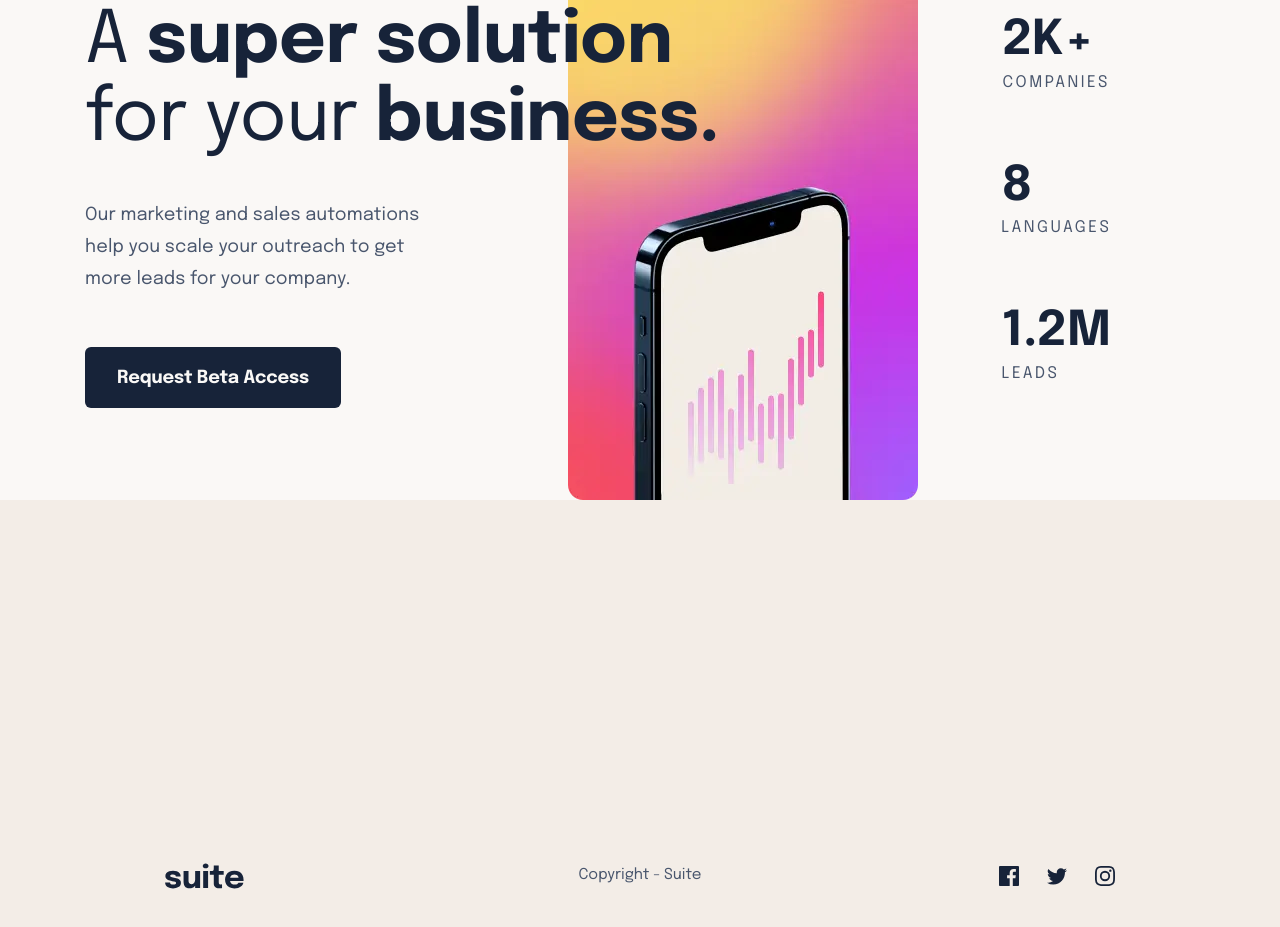
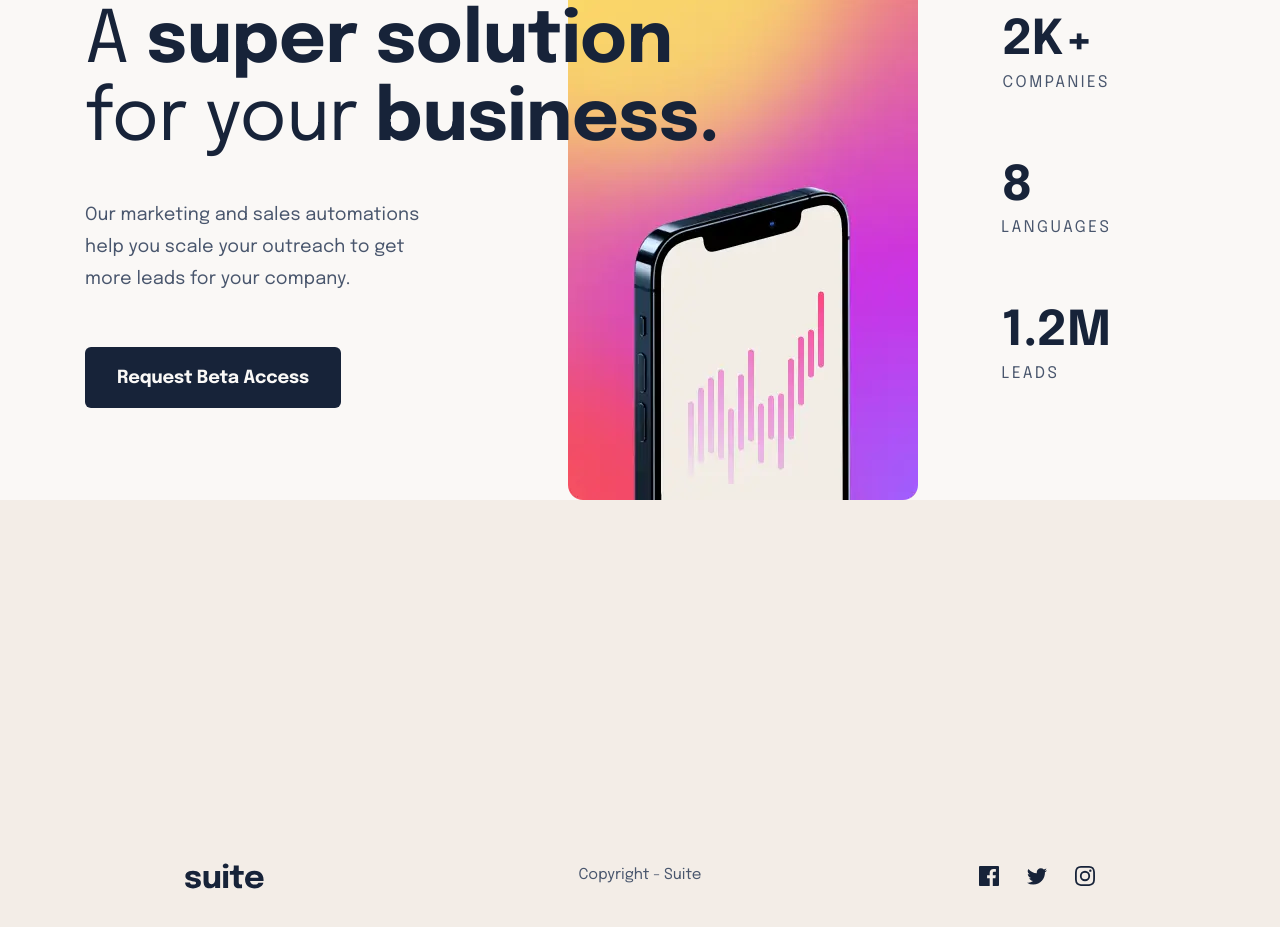
Before and after one commit to Bobstyle23/suite-landing-page, a website: page index.html in a window 1280 px wide. Shown: the part 273-1200 px from the top of the page. Drawn offline with Linux system fonts and the light colour scheme.

Commit message:
Change footer padding

```diff
--- a/sass/layouts/_footer.scss
+++ b/sass/layouts/_footer.scss
@@ -63,6 +63,6 @@
 @include respond-to($breakpoint-desktops) {
   .footer {
     min-height: 46.4rem;
-    padding: 0 16.5rem 7.2rem;
+    padding: 0 18.45rem 7.2rem;
   }
 }
```
Also changed, not shown: sass/main.css.
